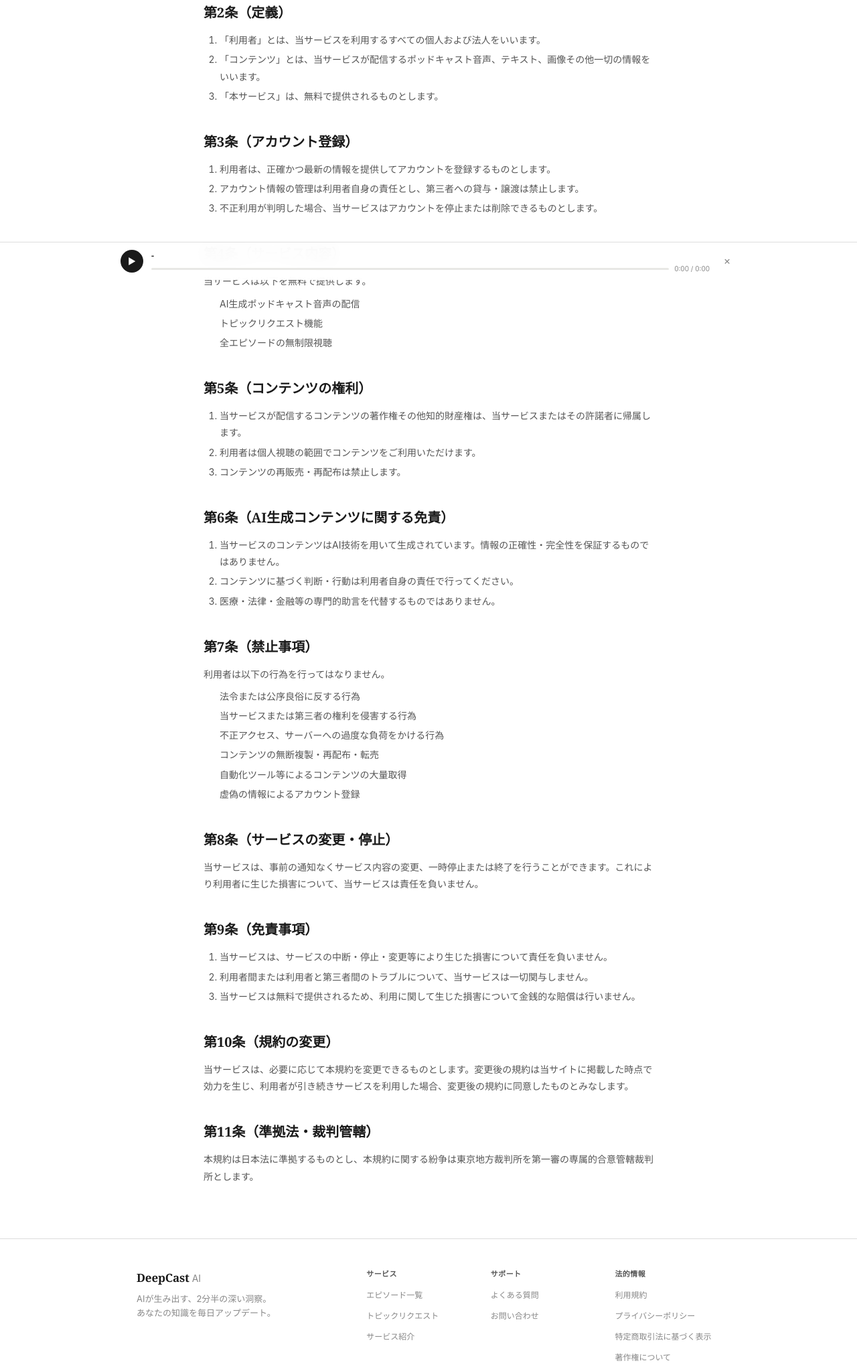
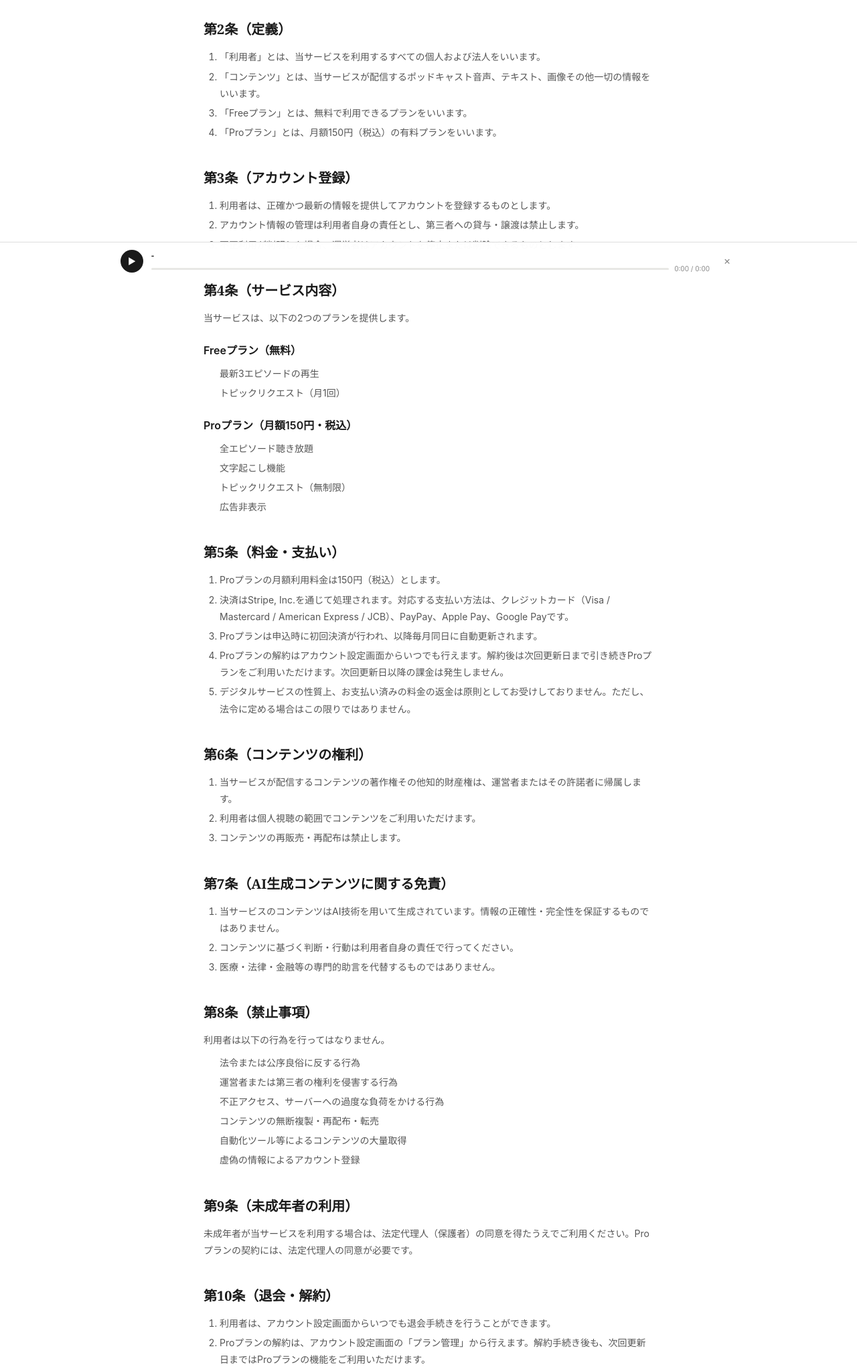
Before and after one commit to 2525nxrei-spec/deepcast-ai, a plain HTML site: page terms.html in a window 1280 px wide. Shown: the part 439-2480 px from the top of the page at 67% size. Drawn offline with Linux system fonts and the light colour scheme.

```diff
--- a/terms.html
+++ b/terms.html
@@ -77,72 +77,101 @@
   <div class="legal-page">
     <a href="./" class="legal-back">&larr; トップに戻る</a>
     <h1>利用規約</h1>
-    <p class="legal-updated">最終更新日：2026年3月3日</p>
+    <p class="legal-updated">最終更新日：2026年3月26日</p>
 
     <h2>第1条（適用）</h2>
-    <p>本規約は、DeepCast AI（以下「当サービス」）が提供するすべてのサービスの利用条件を定めるものです。利用者は、本規約に同意したうえで当サービスを利用するものとします。</p>
+    <p>本規約は、濱田礼（以下「運営者」）が運営するDeepCast AI（以下「当サービス」）が提供するすべてのサービスの利用条件を定めるものです。利用者は、本規約に同意したうえで当サービスを利用するものとします。</p>
 
     <h2>第2条（定義）</h2>
     <ol>
       <li>「利用者」とは、当サービスを利用するすべての個人および法人をいいます。</li>
       <li>「コンテンツ」とは、当サービスが配信するポッドキャスト音声、テキスト、画像その他一切の情報をいいます。</li>
-      <li>「本サービス」は、無料で提供されるものとします。</li>
+      <li>「Freeプラン」とは、無料で利用できるプランをいいます。</li>
+      <li>「Proプラン」とは、月額150円（税込）の有料プランをいいます。</li>
     </ol>
 
     <h2>第3条（アカウント登録）</h2>
     <ol>
       <li>利用者は、正確かつ最新の情報を提供してアカウントを登録するものとします。</li>
       <li>アカウント情報の管理は利用者自身の責任とし、第三者への貸与・譲渡は禁止します。</li>
-      <li>不正利用が判明した場合、当サービスはアカウントを停止または削除できるものとします。</li>
+      <li>不正利用が判明した場合、運営者はアカウントを停止または削除できるものとします。</li>
     </ol>
 
     <h2>第4条（サービス内容）</h2>
-    <p>当サービスは以下を無料で提供します。</p>
+    <p>当サービスは、以下の2つのプランを提供します。</p>
+    <h3>Freeプラン（無料）</h3>
     <ul>
-      <li>AI生成ポッドキャスト音声の配信</li>
-      <li>トピックリクエスト機能</li>
-      <li>全エピソードの無制限視聴</li>
+      <li>最新3エピソードの再生</li>
+      <li>トピックリクエスト（月1回）</li>
+    </ul>
+    <h3>Proプラン（月額150円・税込）</h3>
+    <ul>
+      <li>全エピソード聴き放題</li>
+      <li>文字起こし機能</li>
+      <li>トピックリクエスト（無制限）</li>
+      <li>広告非表示</li>
     </ul>
 
-    <h2>第5条（コンテンツの権利）</h2>
+    <h2>第5条（料金・支払い）</h2>
     <ol>
-      <li>当サービスが配信するコンテンツの著作権その他知的財産権は、当サービスまたはその許諾者に帰属します。</li>
+      <li>Proプランの月額利用料金は150円（税込）とします。</li>
+      <li>決済はStripe, Inc.を通じて処理されます。対応する支払い方法は、クレジットカード（Visa / Mastercard / American Express / JCB）、PayPay、Apple Pay、Google Payです。</li>
+      <li>Proプランは申込時に初回決済が行われ、以降毎月同日に自動更新されます。</li>
+      <li>Proプランの解約はアカウント設定画面からいつでも行えます。解約後は次回更新日まで引き続きProプランをご利用いただけます。次回更新日以降の課金は発生しません。</li>
+      <li>デジタルサービスの性質上、お支払い済みの料金の返金は原則としてお受けしておりません。ただし、法令に定める場合はこの限りではありません。</li>
+    </ol>
+
+    <h2>第6条（コンテンツの権利）</h2>
+    <ol>
+      <li>当サービスが配信するコンテンツの著作権その他知的財産権は、運営者またはその許諾者に帰属します。</li>
       <li>利用者は個人視聴の範囲でコンテンツをご利用いただけます。</li>
       <li>コンテンツの再販売・再配布は禁止します。</li>
     </ol>
 
-    <h2>第6条（AI生成コンテンツに関する免責）</h2>
+    <h2>第7条（AI生成コンテンツに関する免責）</h2>
     <ol>
       <li>当サービスのコンテンツはAI技術を用いて生成されています。情報の正確性・完全性を保証するものではありません。</li>
       <li>コンテンツに基づく判断・行動は利用者自身の責任で行ってください。</li>
       <li>医療・法律・金融等の専門的助言を代替するものではありません。</li>
     </ol>
 
-    <h2>第7条（禁止事項）</h2>
+    <h2>第8条（禁止事項）</h2>
     <p>利用者は以下の行為を行ってはなりません。</p>
     <ul>
       <li>法令または公序良俗に反する行為</li>
-      <li>当サービスまたは第三者の権利を侵害する行為</li>
+      <li>運営者または第三者の権利を侵害する行為</li>
       <li>不正アクセス、サーバーへの過度な負荷をかける行為</li>
       <li>コンテンツの無断複製・再配布・転売</li>
       <li>自動化ツール等によるコンテンツの大量取得</li>
       <li>虚偽の情報によるアカウント登録</li>
     </ul>
 
-    <h2>第8条（サービスの変更・停止）</h2>
-    <p>当サービスは、事前の通知なくサービス内容の変更、一時停止または終了を行うことができます。これにより利用者に生じた損害について、当サービスは責任を負いません。</p>
+    <h2>第9条（未成年者の利用）</h2>
+    <p>未成年者が当サービスを利用する場合は、法定代理人（保護者）の同意を得たうえでご利用ください。Proプランの契約には、法定代理人の同意が必要です。</p>
 
-    <h2>第9条（免責事項）</h2>
+    <h2>第10条（退会・解約）</h2>
     <ol>
-      <li>当サービスは、サービスの中断・停止・変更等により生じた損害について責任を負いません。</li>
-      <li>利用者間または利用者と第三者間のトラブルについて、当サービスは一切関与しません。</li>
-      <li>当サービスは無料で提供されるため、利用に関して生じた損害について金銭的な賠償は行いません。</li>
+      <li>利用者は、アカウント設定画面からいつでも退会手続きを行うことができます。</li>
+      <li>Proプランの解約は、アカウント設定画面の「プラン管理」から行えます。解約手続き後も、次回更新日まではProプランの機能をご利用いただけます。</li>
+      <li>退会後、利用者のアカウント情報および関連データは30日以内に削除されます。</li>
     </ol>
 
-    <h2>第10条（規約の変更）</h2>
-    <p>当サービスは、必要に応じて本規約を変更できるものとします。変更後の規約は当サイトに掲載した時点で効力を生じ、利用者が引き続きサービスを利用した場合、変更後の規約に同意したものとみなします。</p>
+    <h2>第11条（サービスの変更・停止）</h2>
+    <p>運営者は、事前の通知なくサービス内容の変更、一時停止または終了を行うことができます。これにより利用者に生じた損害について、運営者は責任を負いません。</p>
 
-    <h2>第11条（準拠法・裁判管轄）</h2>
+    <h2>第12条（免責事項・損害賠償）</h2>
+    <ol>
+      <li>運営者は、サービスの中断・停止・変更等により生じた損害について責任を負いません。</li>
+      <li>利用者間または利用者と第三者間のトラブルについて、運営者は一切関与しません。</li>
+      <li>Freeプランの利用に関して生じた損害について、運営者は金銭的な賠償を行いません。</li>
+      <li>Proプランの利用に関して運営者が損害賠償責任を負う場合、その賠償額の上限は、損害発生月に当該利用者が運営者に支払った月額利用料金の額とします。</li>
+      <li>前各項の定めは、運営者の故意または重大な過失に起因する損害には適用されません。</li>
+    </ol>
+
+    <h2>第13条（規約の変更）</h2>
+    <p>運営者は、必要に応じて本規約を変更できるものとします。重要な変更がある場合は、サービス内での通知または登録メールアドレスへの連絡により事前にお知らせします。変更後の規約は当サイトに掲載した時点で効力を生じ、利用者が引き続きサービスを利用した場合、変更後の規約に同意したものとみなします。</p>
+
+    <h2>第14条（準拠法・裁判管轄）</h2>
     <p>本規約は日本法に準拠するものとし、本規約に関する紛争は東京地方裁判所を第一審の専属的合意管轄裁判所とします。</p>
   </div>
 
@@ -177,7 +206,7 @@
           <ul>
             <li><a href="terms.html">利用規約</a></li>
             <li><a href="privacy.html">プライバシーポリシー</a></li>
-            <li><a href="tokushoho.html">特定商取引法に基づく表示</a></li>
+            <li><a href="tokushoho.html">特定商取引法に基づく表記</a></li>
             <li><a href="copyright.html">著作権について</a></li>
             <li><a href="about.html">運営者情報</a></li>
           </ul>
```
Also changed, not shown: copyright.html (+2 -2 lines), index.html (+3 -3 lines), privacy.html (+24 -14 lines), tokushoho.html (+10 -10 lines).
